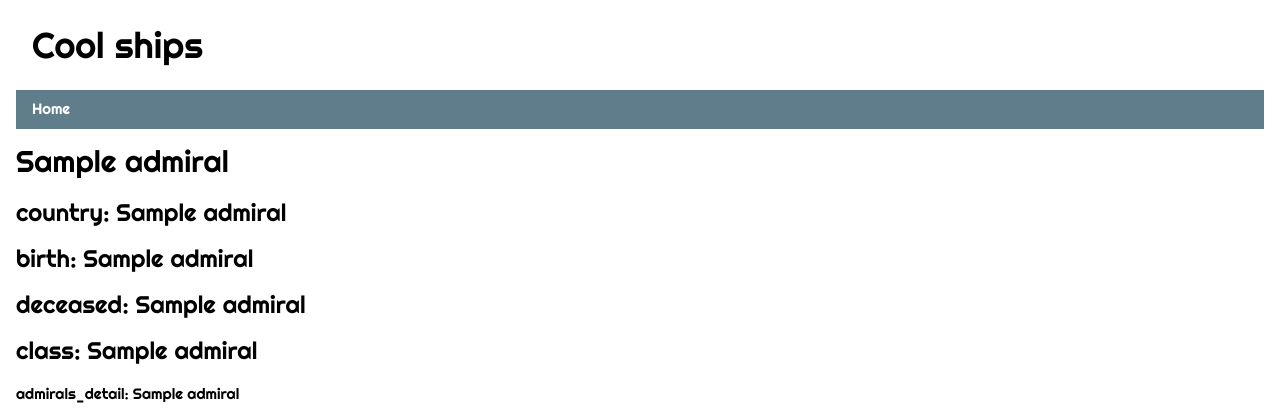
After one commit to Leo05090/internal-91893, a Flask app: template templates/admirals.html in a window 1280 px wide. The commit adds this page. Shown: the top 417 px of the page. Run offline with Flask 3, Linux system fonts and the light colour scheme; the template is opened without the code that fills it: most values are stand-ins (such as "Sample title", 1, 10 or a date in 2020).

Commit message:
update admiral detaie

```diff
--- a/app.py
+++ b/app.py
@@ -28,7 +28,7 @@ def query_db(query, args=(), one=False):
 @app.route('/')
 def home():
     sql = """
-        SELECT admirals.admiralsID, admirals.name, countries.name, admirals.image
+        SELECT admirals.admiralsID, admirals.admirals_name, countries.name, admirals.image, admirals.birth, admirals.deceased, admirals.class, admirals.admirals_detail, admirals.class, admirals.eventID
         FROM admirals
         INNER JOIN countries
         ON admirals.countryID = countries.countryID;
@@ -37,15 +37,15 @@ def home():
     return render_template('home.html', results=results)
 
 @app.route('/admirals/<int:id>')
-def ship(id):
+def admiral(id):
     sql = """
-        SELECT admirals.admiralsID, admirals.admirals_name, countries.name , admirals.birth, admirals.deceased, admirals.admirals_detail, admirals.Completed_year, admirals.countryID, admirals.image, admirals.eventID
+        SELECT admirals.admiralsID, admirals.admirals_name, countries.name , admirals.birth, admirals.deceased, admirals.class, admirals.admirals_detail, admirals.countryID, admirals.image, admirals.eventID, countries.image
         FROM admirals
-        JOIN countries ON countries.countryID = ships.countryID
+        JOIN countries ON countries.countryID = admirals.countryID
         WHERE countries.countryID = ?
     """
     result = query_db(sql, (id,), one=True)
-    return render_template('ship.html', ship=result)
+    return render_template('admirals.html', admiral=result)
 
 if __name__ == "__main__":
     app.run(debug=True)
--- /dev/null
+++ b/templates/admirals.html
@@ -0,0 +1,18 @@
+{% extends 'layout.html' %}
+
+{% block body %}
+
+<div class="two-column">
+    <div class="info">
+        <h2>{{ admiral[1] }}</h2>
+        <h3>country: {{ admiral[2] }}</h3>
+        <h3>birth: {{ admiral[3] }}</h3>
+        <h3>deceased: {{ admiral[4] }}</h3>
+        <h3>class: {{ admiral[5] }}</h3>
+        <p>admirals_detail: {{ admiral[6] }}</p>
+        <img src="{{ url_for('static', filename='images/' + str(admiral[7])) }}" alt="{{ str(admiral[1]) }}" width="200">
+        <img src="{{ url_for('static', filename='images/' + admiral[10]) }}" alt="{{ admiral[2] }}" width="200">
+    </div>
+</div>
+
+{% endblock %}
```
Also changed, not shown: templates/home.html (+4 -4 lines), templates/ship.html (deleted, +0 -15 lines), daitabaice.db, static/images/Campioni.jpg (added), static/images/Darlan.jpg (added), static/images/Dönitz.jpg (added), static/images/James Somerville.jpg (added), static/images/Nimitz.jpg (added), static/images/Yamamoto.jpg (added).
